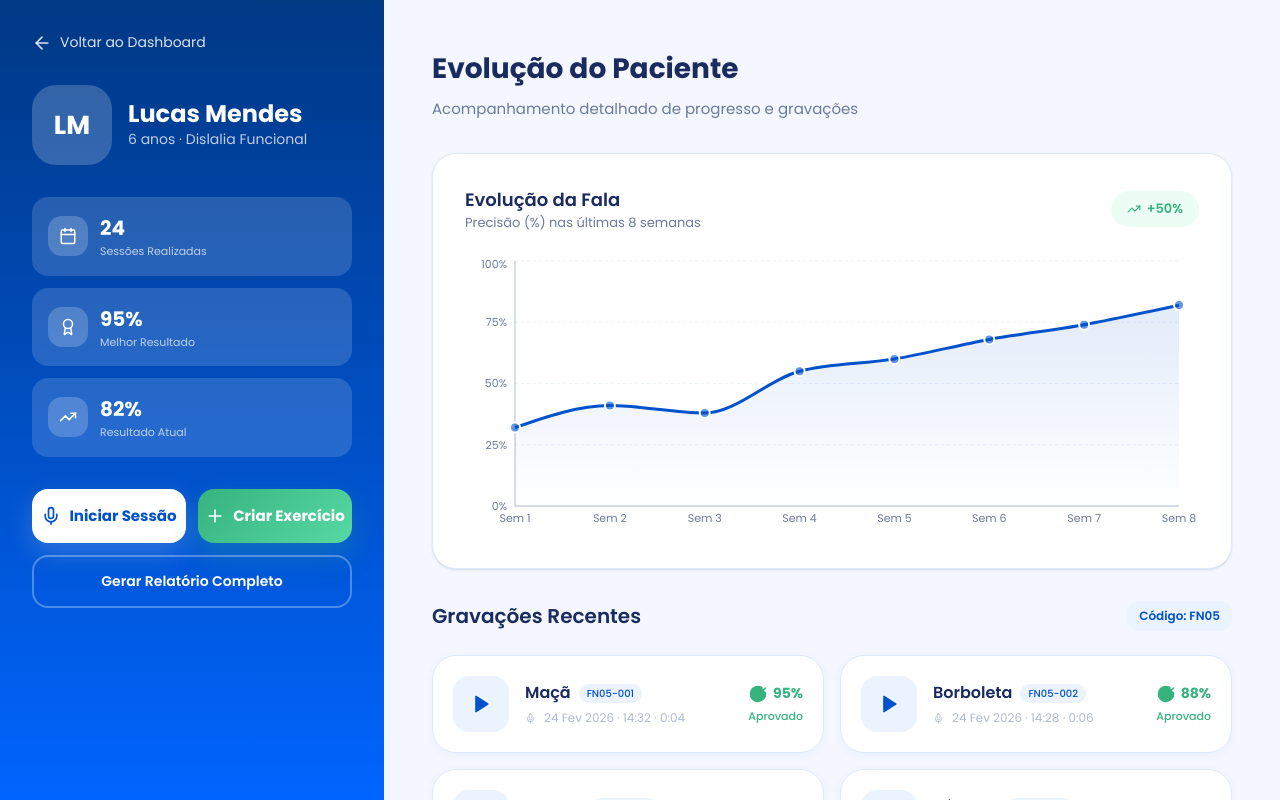
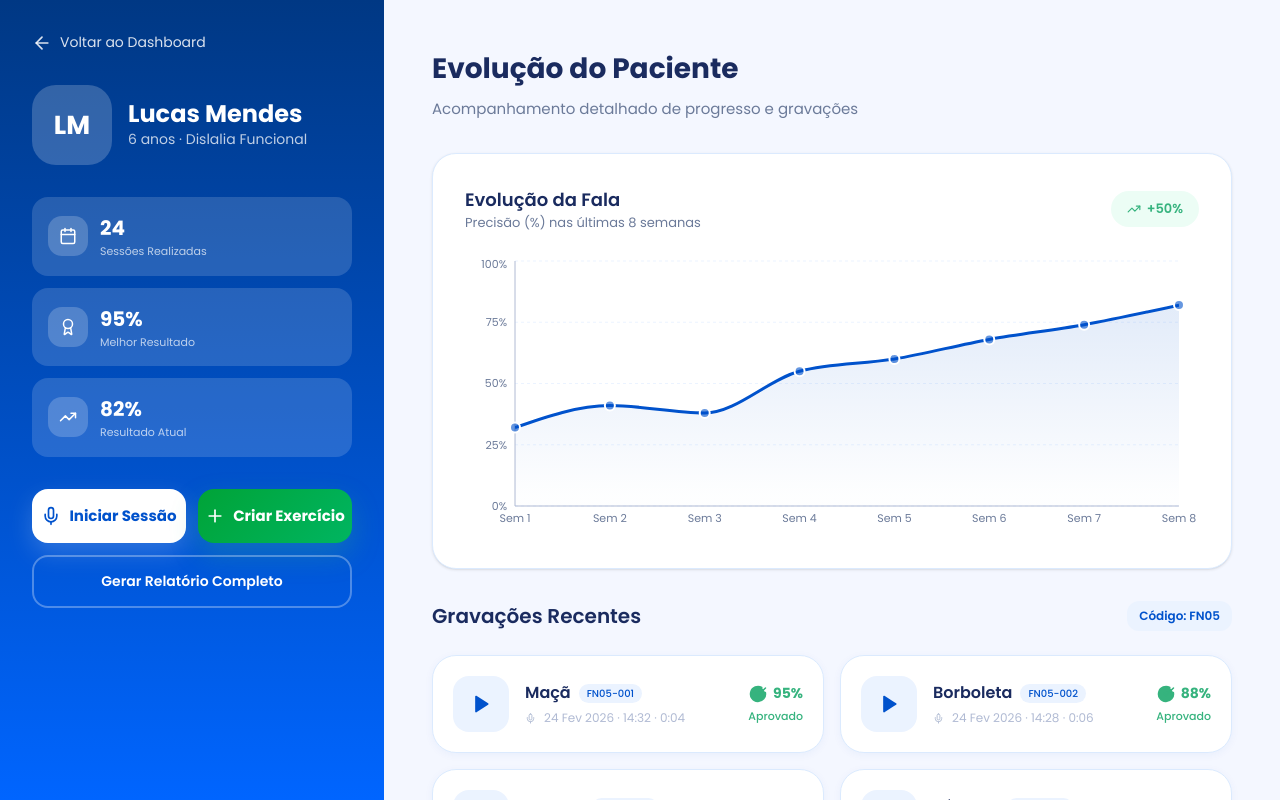
Before and after one commit to FONO-IA/fono-ia, a React (Vite) app in the folder Front/: page /patient/1 in a window 1280 px wide. Built offline with nearby package versions, Linux system fonts and the light colour scheme.

Commit message:
style: gradient do botão

```diff
--- a/Front/src/app/PatientProgress.tsx
+++ b/Front/src/app/PatientProgress.tsx
@@ -256,7 +256,7 @@ export function PatientProgress() {
                   onClick={() => navigate("/add-exercise")}
                   className="w-full py-4 rounded-2xl flex items-center justify-center gap-2 transition-all hover:opacity-90"
                   style={{
-                    background: "linear-gradient(135deg, #36B37E, #57D9A3)",
+                    background: "linear-gradient(135deg, #00A337, #00B561)",
                     color: "#fff",
                     fontSize: 15,
                     fontWeight: 700,
```
